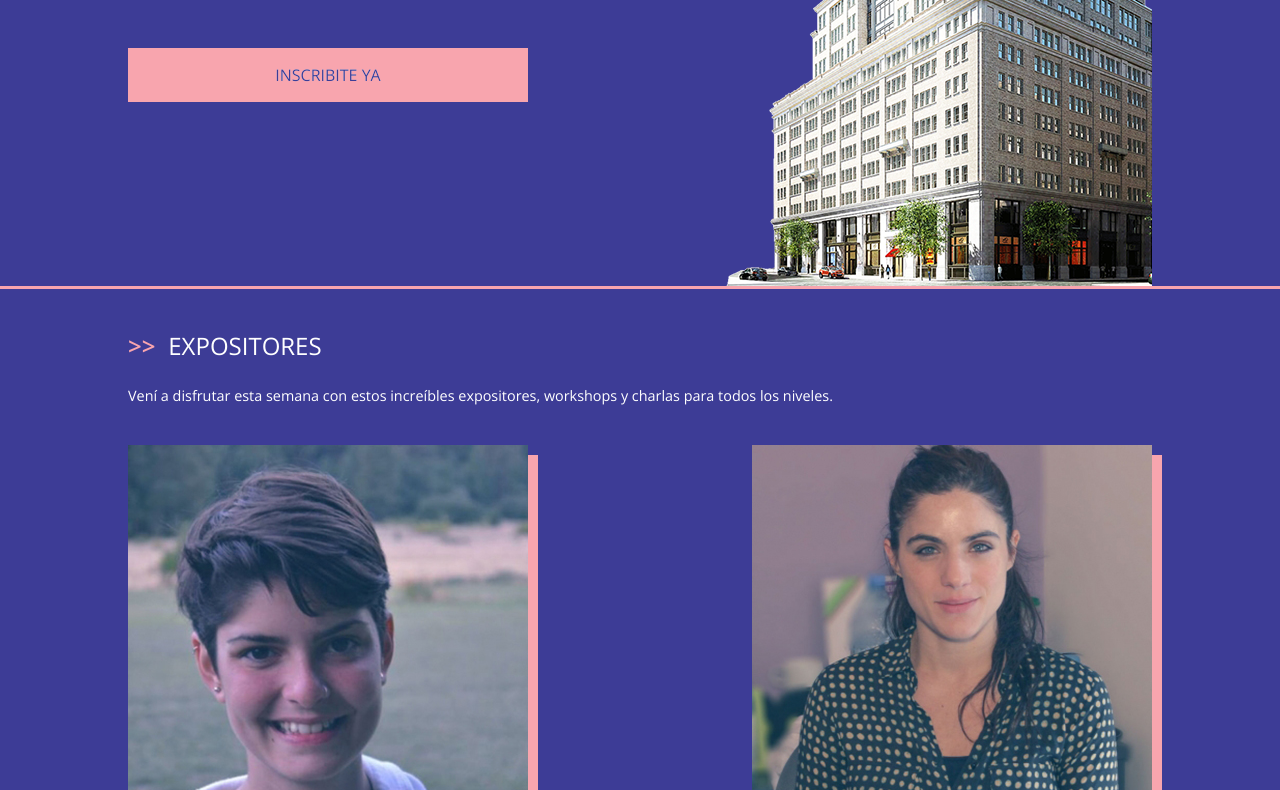
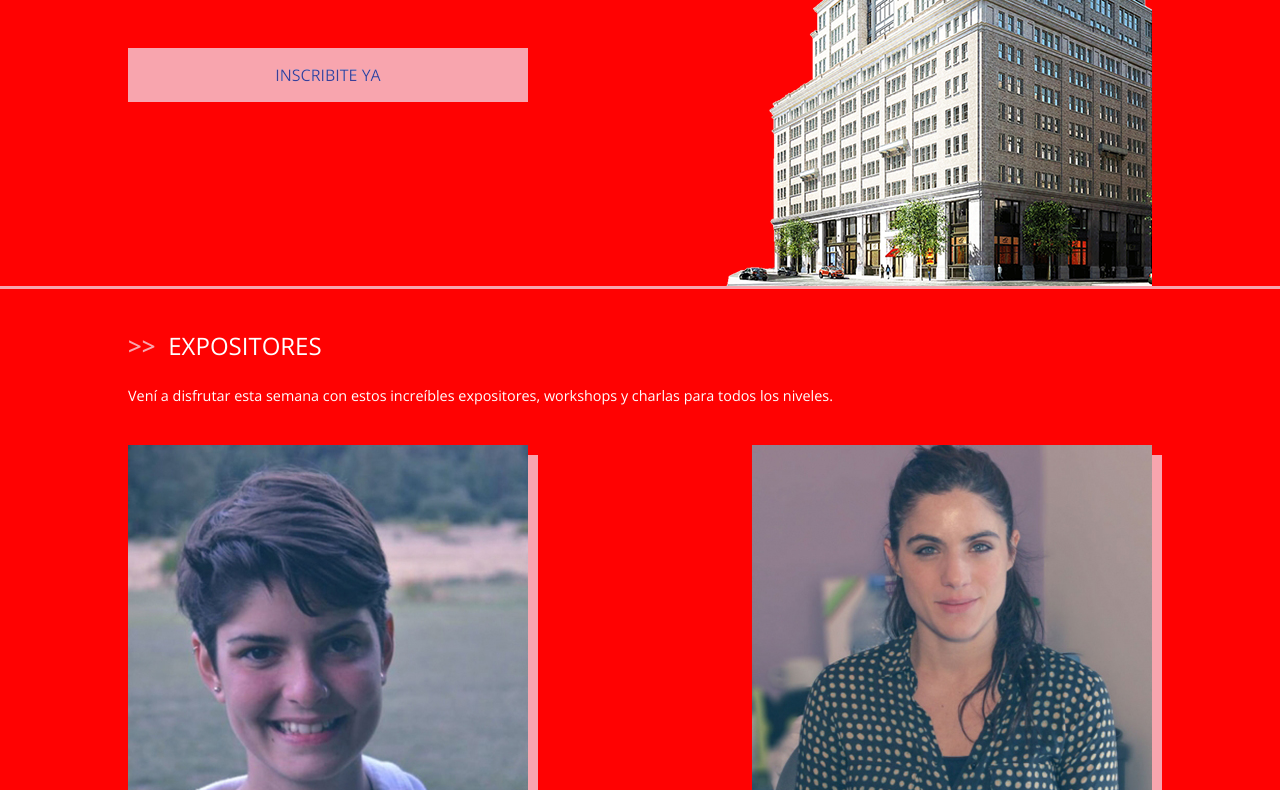
Before and after one commit to rodrigolagiglia/sitio, a plain HTML site: page index.html in a window 1280 px wide. Shown: the part 325-1115 px from the top of the page. Drawn offline with nearby package versions, Linux system fonts and the light colour scheme.

Commit message:
cambie color de fondo

```diff
--- a/css/style.css
+++ b/css/style.css
@@ -7,7 +7,7 @@
   box-sizing: border-box; }
 
 body {
-  background-color: #3d3c96;
+  background-color: #ff0202;
   font-family: "Open Sans", sans-serif;
   color: #FFF;
   overflow-x: hidden; }
```
